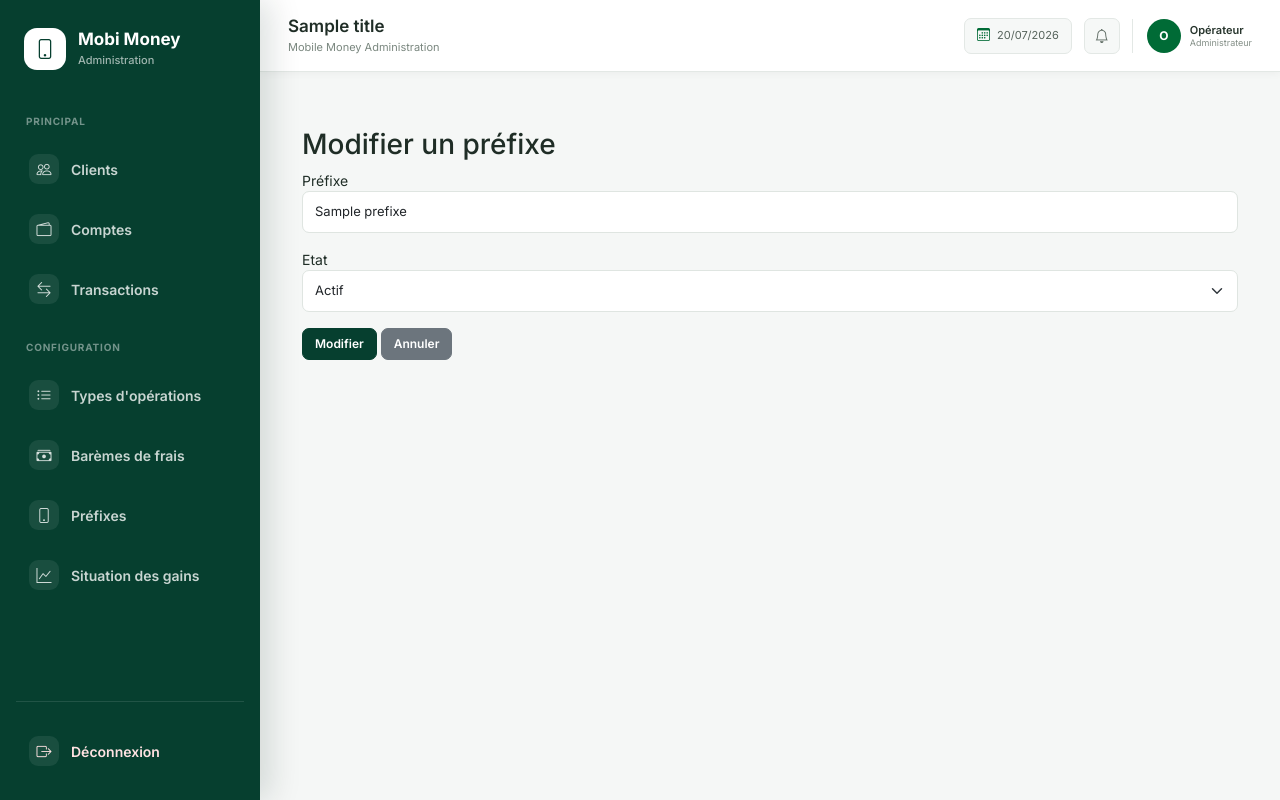
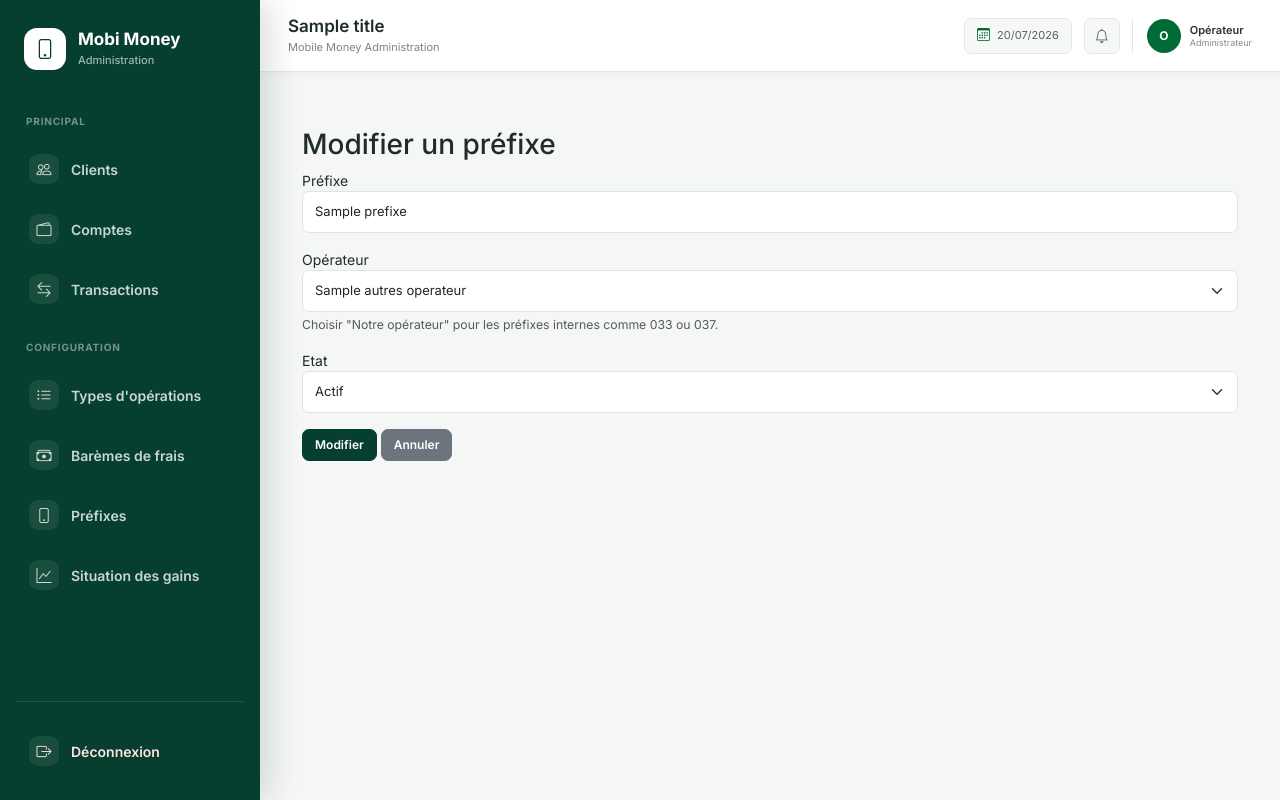
Before and after one commit to mickaellaandriamarondraibe-bit/ExamenFinal, a CodeIgniter 4 app: the page made by app/Views/prefixes/edit.php in a window 1280 px wide. Run offline with PHP 8.4 and a stand-in for CodeIgniter, Linux system fonts and the light colour scheme; the template is opened without the code that fills it: most values are stand-ins (such as "Sample title", 1, 10 or a date in 2020); data that the repository does not hold is empty; some libraries are stand-ins or nearby versions.

Commit message:
autre operateur

```diff
--- a/app/Models/PrefixModel.php
+++ b/app/Models/PrefixModel.php
@@ -11,6 +11,7 @@ class PrefixModel extends Model
 
     protected $allowedFields = [
         'prefixe',
+        'autre_operateur_id',
         'actif'
     ];
 
--- a/app/Views/prefixes/edit.php
+++ b/app/Views/prefixes/edit.php
@@ -20,6 +20,32 @@ name="prefixe"
 class="form-control"
 value="<?= esc($prefix['prefixe']) ?>"
 required>
+
+</div>
+
+<div class="mb-3">
+
+<label>Opérateur</label>
+
+<select name="autre_operateur_id" class="form-select">
+
+<option value="" <?= empty($prefix['autre_operateur_id']) ? 'selected' : '' ?>>
+Notre opérateur
+</option>
+
+<?php foreach ($autresOperateurs as $operateur): ?>
+<option
+value="<?= esc($operateur['id']) ?>"
+<?= $prefix['autre_operateur_id'] == $operateur['id'] ? 'selected' : '' ?>>
+<?= esc($operateur['nom']) ?>
+</option>
+<?php endforeach; ?>
+
+</select>
+
+<div class="form-text">
+Choisir "Notre opérateur" pour les préfixes internes comme 033 ou 037.
+</div>
 
 </div>
 
```
Also changed, not shown: app/Controllers/PrefixController.php (+28 -3 lines), app/Views/prefixes/create.php (+23 -0 lines), app/Views/prefixes/index.php (+10 -1 lines), writable/mobile_money.sqlite.
